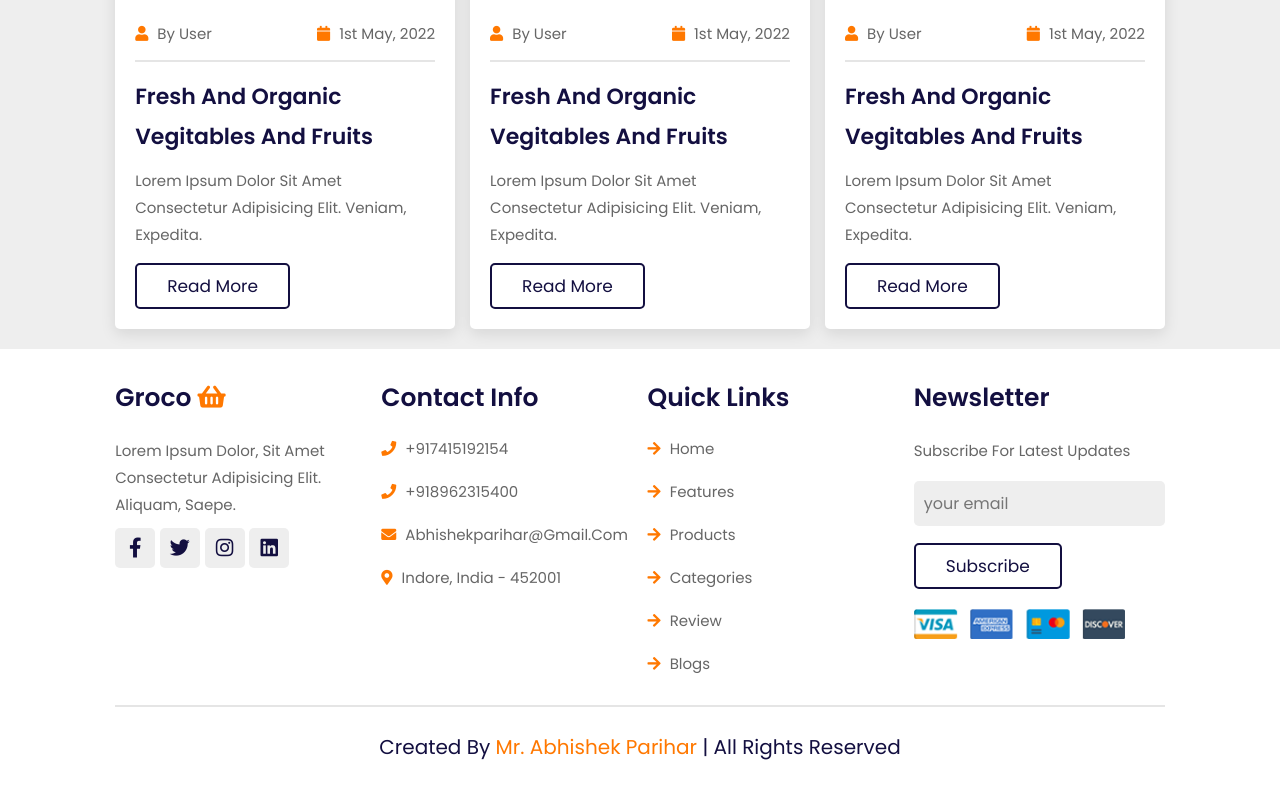
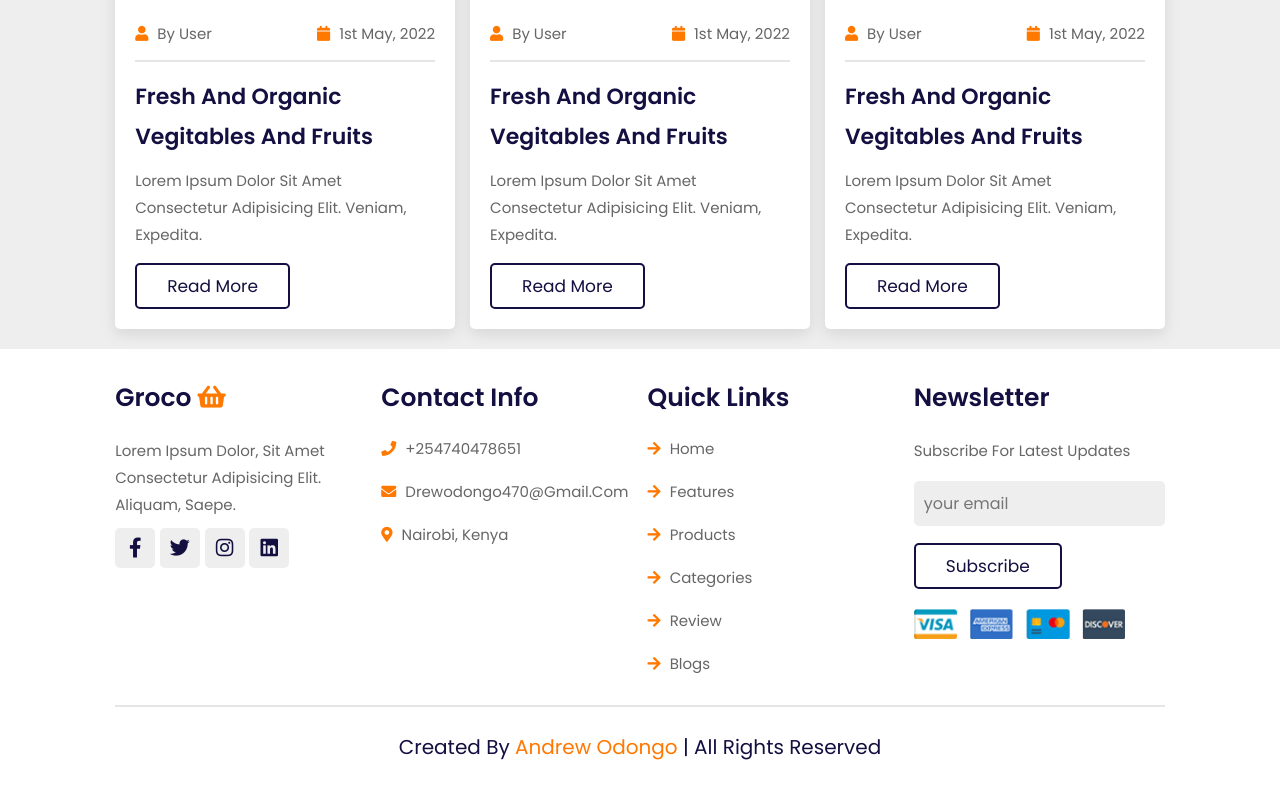
Before and after one commit to andrew1440/MUSH-ONLINE-FOOD, a plain HTML site: page index.html in a window 1280 px wide. Shown: the part 3920-4712 px from the top of the page. Drawn offline with nearby package versions, Linux system fonts and the light colour scheme.

Commit message:
refcator:footer

```diff
--- a/index.html
+++ b/index.html
@@ -461,10 +461,9 @@
 
         <div class="box">
             <h3>contact info</h3>
-            <a href="#" class="links"> <i class="fas fa-phone"></i> +917415192154 </a>
-            <a href="#" class="links"> <i class="fas fa-phone"></i> +918962315400 </a>
-            <a href="#" class="links"> <i class="fas fa-envelope"></i> Abhishekparihar@gmail.com </a>
-            <a href="#" class="links"> <i class="fas fa-map-marker-alt"></i> Indore, india - 452001 </a>
+            <a href="#" class="links"> <i class="fas fa-phone"></i> +254740478651 </a>
+            <a href="#" class="links"> <i class="fas fa-envelope"></i> drewodongo470@gmail.com </a>
+            <a href="#" class="links"> <i class="fas fa-map-marker-alt"></i> Nairobi, Kenya </a>
         </div>
 
         <div class="box">
@@ -487,7 +486,7 @@
 
     </div>
 
-    <div class="credit"> created by <span> mr. abhishek parihar </span> | all rights reserved </div>
+    <div class="credit"> created by <span> Andrew Odongo </span> | all rights reserved </div>
 
 </section>
 
```
